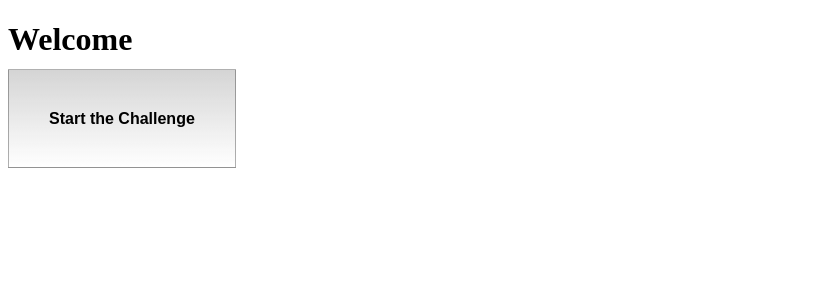
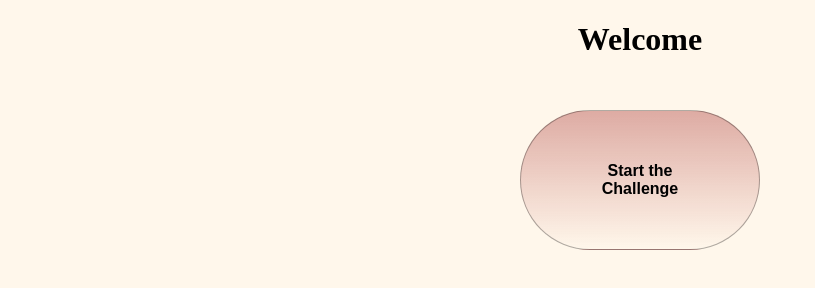
Before and after one commit to AlineR4/JavaScript, a plain HTML site: page Challenges/C002.html in a window 1280 px wide. Shown: the whole page, without its empty margins (0-815 px from the left). Drawn offline with Linux system fonts and the light colour scheme.

Commit message:
Challenge Updated

```diff
--- a/Challenges/C002.html
+++ b/Challenges/C002.html
@@ -6,14 +6,23 @@
     <meta name="viewport" content="width=device-width, initial-scale=1.0">
     <title>Welcome Challenge</title>
     <style>
+        body{
+            background-color: rgba(255, 235, 205, 0.398);
+        }
         h1 {
+            text-align: center;
             padding-bottom: 30px;
         }
         div {
-            background-image: linear-gradient(to bottom, rgba(128, 128, 128, 0.335), transparent);
+            text-align:center;
+            margin: 0px 40vw 0px 40vw;
+            background-image: linear-gradient(to bottom, rgba(155, 21, 21, 0.335), transparent);
             font: bold 1em arial;
-            display: inline;            padding: 40px;
+            padding: 4vw;
+            box-shadow: inset 10px;
             border: 1px solid rgba(0, 0, 0, 0.311);
+            border-radius: 100px;
+            display: flex;
         }
     </style>
 </head>
@@ -23,10 +32,9 @@
 
     <script>
         function clicar() {
-            var name = window.document.getElementById('knowing')
-            window.prompt('Whats your name?')
-            var age = window.document.getElementById('knowing')
-            window.prompt (`Hello, ${name} Whats your age?)
+            var name = window.prompt('Whats your name?')
+            var age = window.prompt (`Hello, ${name}! Whats your age?`)
+            window.alert(`I already know ${name}, with ${age} years!`)
         }
     </script>
 </body>
```
